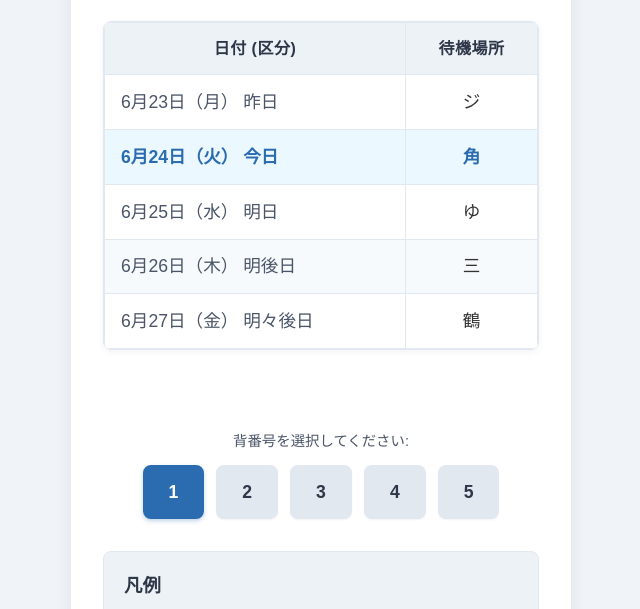
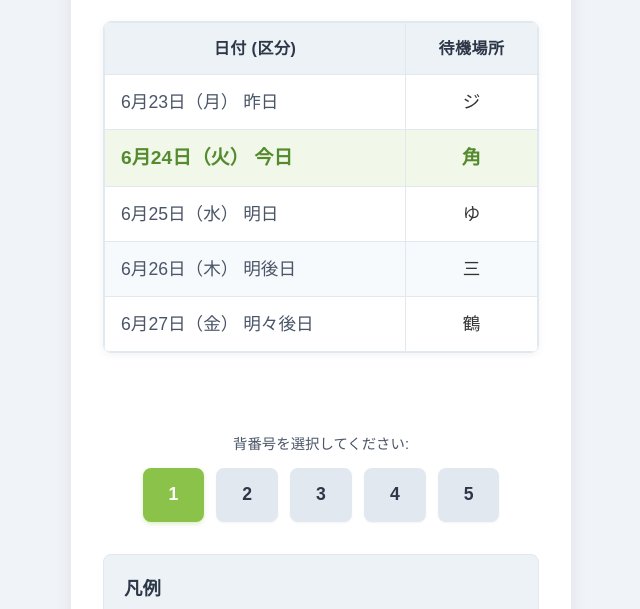
Before and after one commit to macaxipo/sakura-localhost, a plain HTML site: page taxi_rank.html in a window 1280 px wide. Shown: the part 118-727 px from the top of the page, without its empty margins (319-959 px from the left). Drawn offline with Linux system fonts and the light colour scheme.

Commit message:
Update taxi_rank.html

```diff
--- a/taxi_rank.html
+++ b/taxi_rank.html
@@ -82,15 +82,14 @@
     }
     tr.today-row td {
       font-weight: bold;
-      background-color: #ebf8ff;
-      color: #2b6cb0;
-      /* font-size will inherit from td, or can be set specifically if needed */
+      background-color: #f1f8e9; /* MODIFIED: Light green background */
+      color: #558b2f;           /* MODIFIED: Dark green text */
+      font-size: 1.2em;
     }
     td:first-child {
       text-align: left;
       font-weight: 500;
       color: #4a5568;
-      /* font-size will inherit from td */
     }
 
     /* Feedback Message Styling */
@@ -143,10 +142,10 @@
       background-color: #cbd5e0;
     }
     .taxi-buttons button.active {
-      background-color: #2b6cb0;
+      background-color: #8bc34a; /* MODIFIED: Green background */
       color: #fff;
-      border-color: #2b6cb0;
-      box-shadow: 0 2px 4px rgba(43,108,176,0.3);
+      border-color: #8bc34a;     /* MODIFIED: Green border */
+      box-shadow: 0 2px 4px rgba(139, 195, 74, 0.3); /* MODIFIED: Green shadow */
     }
     .taxi-buttons button:active:not(.active) {
         transform: translateY(1px);
@@ -183,7 +182,7 @@
     }
     .legend li::before {
       content: "●";
-      color: #4299e1;
+      color: #8bc34a; /* MODIFIED: Green marker */
       margin-right: 0.6rem;
       font-size: 0.7em;
       vertical-align: middle;
```
